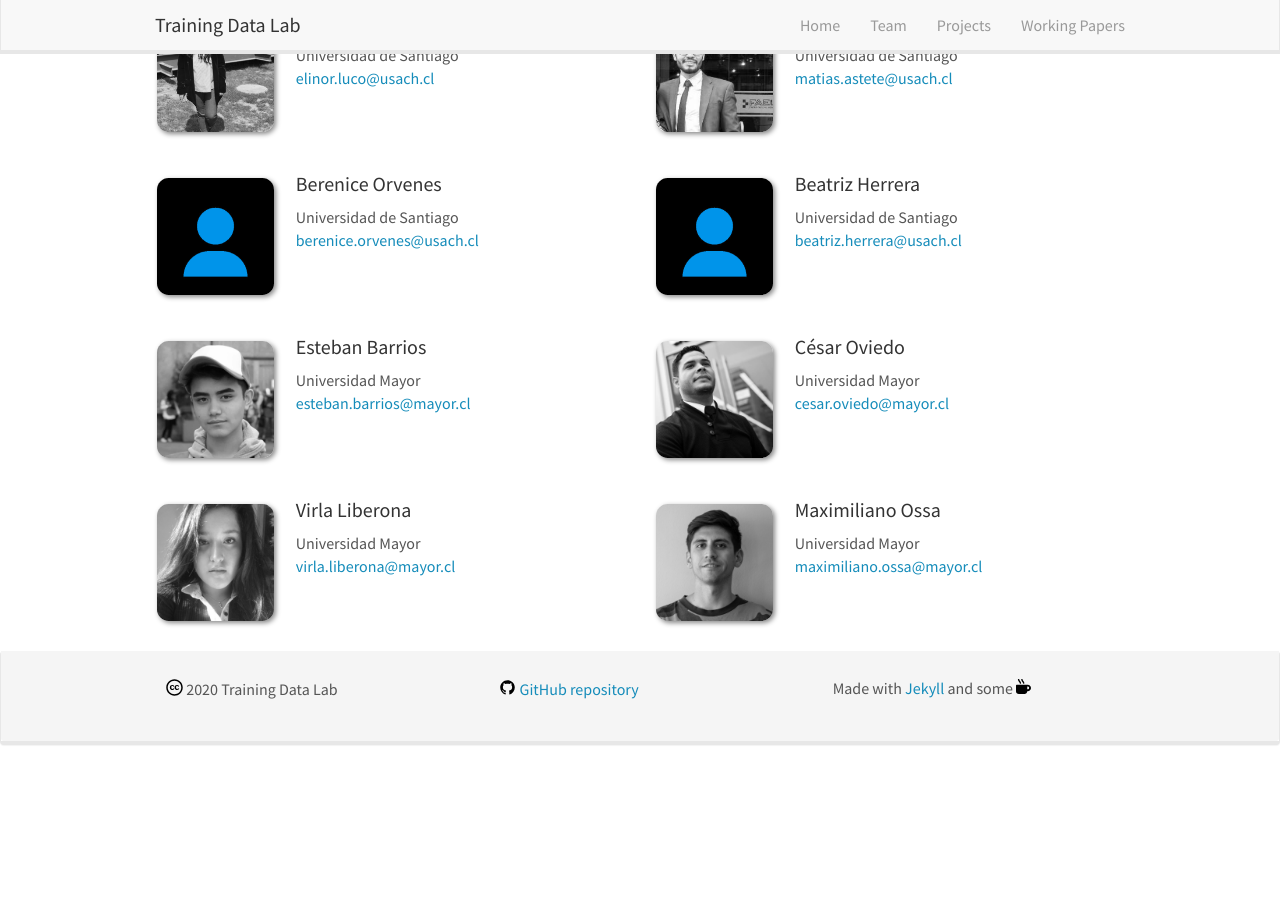
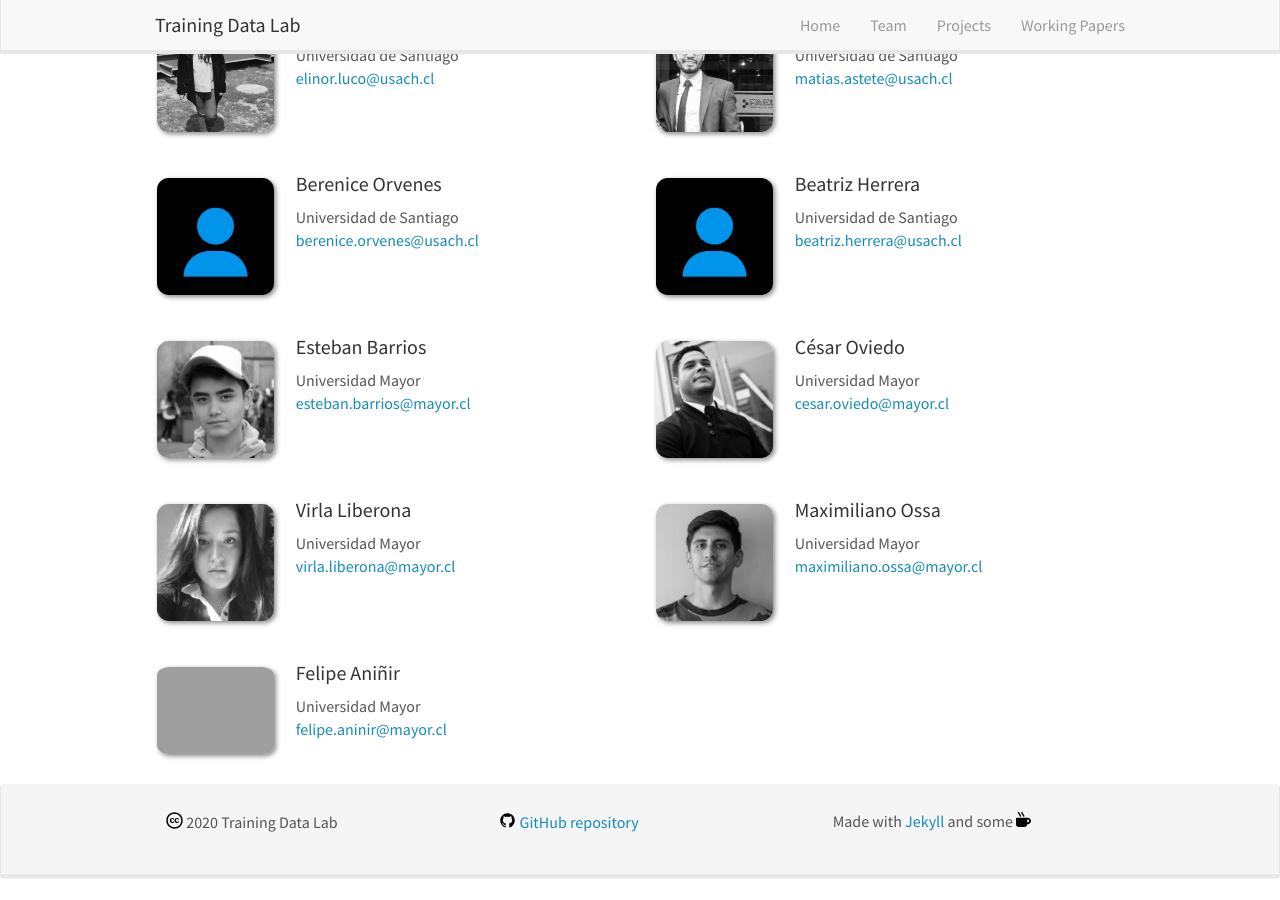
Before and after one commit to training-datalab/old-training-datalab.com, a Jekyll site: the page built from _pages/team.md, in a window 1280 px wide and 900 px high, scrolled down 941 px. Built offline with Jekyll 4.4.1, drawn with Linux system fonts in a browser that asks for light colours; nearby versions of some CDN libraries; before the commit the page ends 1708 px from its top, so only the background shows below that.

Commit message:
Update research_assistants.yml

```diff
--- a/_data/research_assistants.yml
+++ b/_data/research_assistants.yml
@@ -45,3 +45,9 @@
   info: Universidad Mayor
   email: maximiliano.ossa@mayor.cl
   website:
+
+- name: Felipe Aniñir
+  photo: faninir.png
+  info: Universidad Mayor
+  email: felipe.aninir@mayor.cl
+  website:
```
